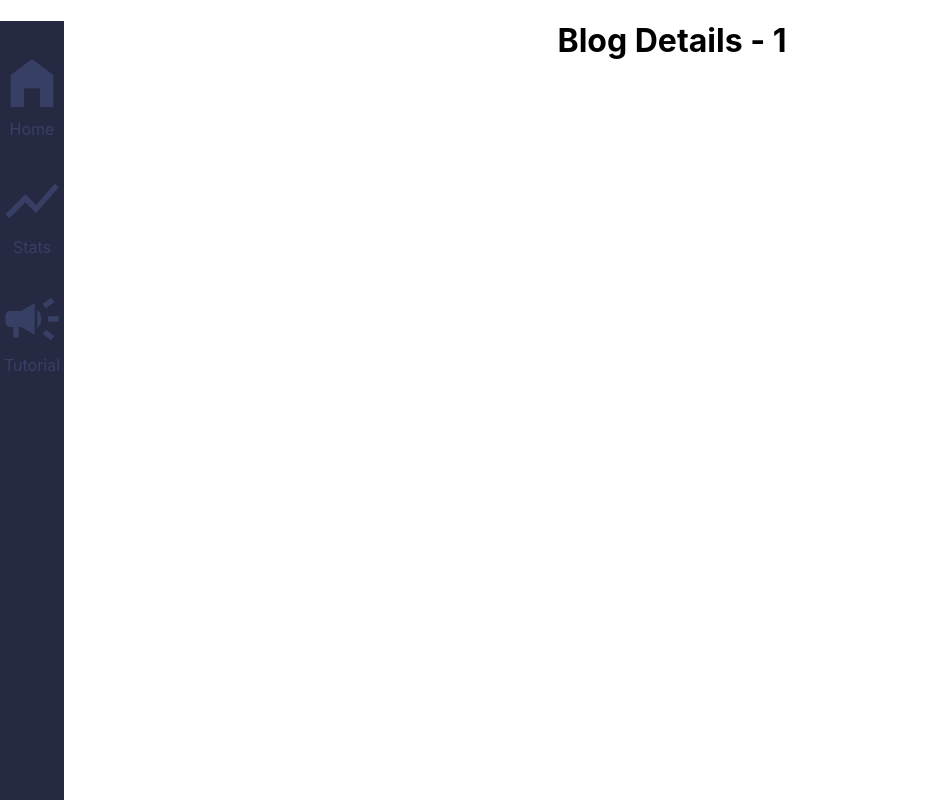
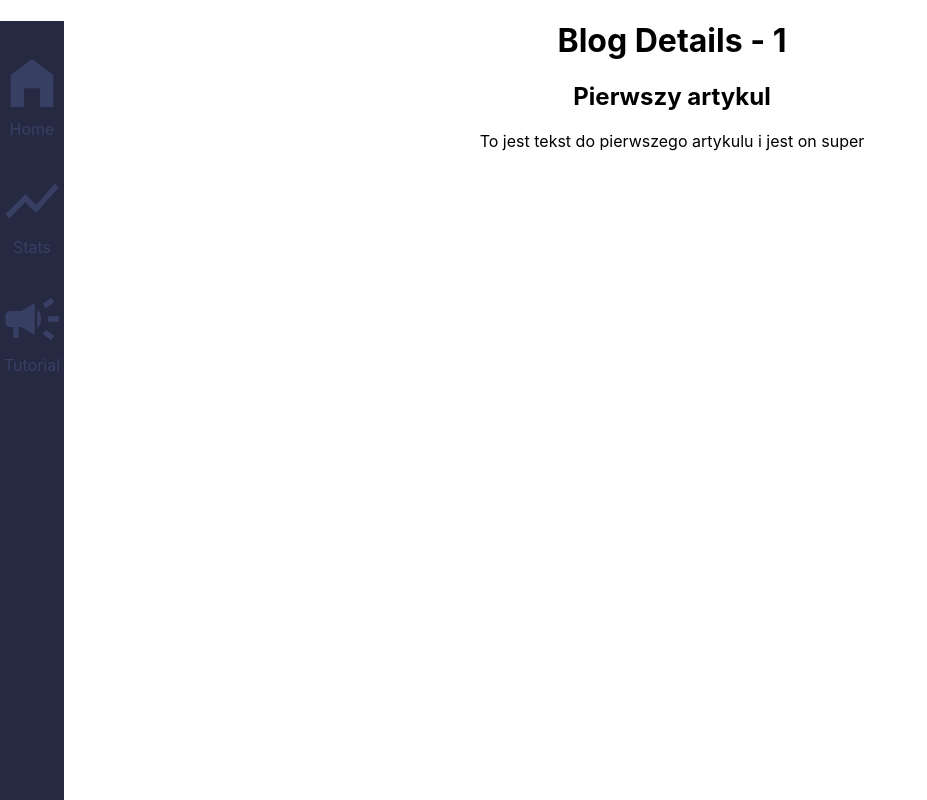
Before and after one commit to I-Gruszczynski/DissergeonAdminPanel_React, a React (Create React App) app: page /blog/1 in a window 1280 px wide. Shown: the top 800 px of the page, without its empty margins (0-927 px from the left). Built offline with nearby package versions, Linux system fonts and the light colour scheme; data requests are answered from the project's data file.

Commit message:
Working Page Details

```diff
--- a/src/BlogDetails.js
+++ b/src/BlogDetails.js
@@ -1,10 +1,30 @@
 import { useParams } from "react-router-dom";
+import BlogList from "./BlogList";
+import { useEffect, useState } from "react";
 
 const BlogDetalis = () => {
+  const [article, showArticle] = useState(null);
+
+  useEffect(() => {
+    fetch("http://localhost:8000/articles/" + id)
+      .then(function (res) {
+        return res.json();
+      })
+      .then(function (data) {
+        showArticle(data);
+      });
+  });
+
   const { id } = useParams();
   return (
     <div className="blogDetails">
       <h1>Blog Details - {id}</h1>
+      {article && (
+        <div>
+          <h2>{article.title}</h2>
+          <p>{article.context}</p>
+        </div>
+      )}
     </div>
   );
 };
```
